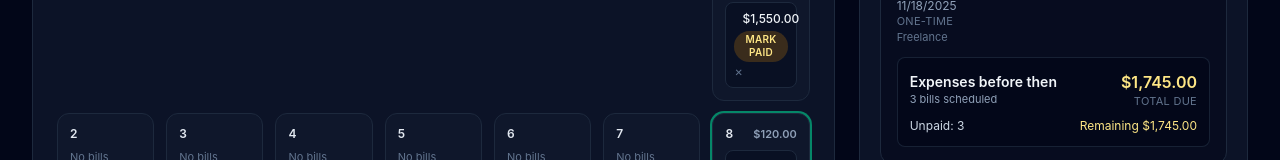
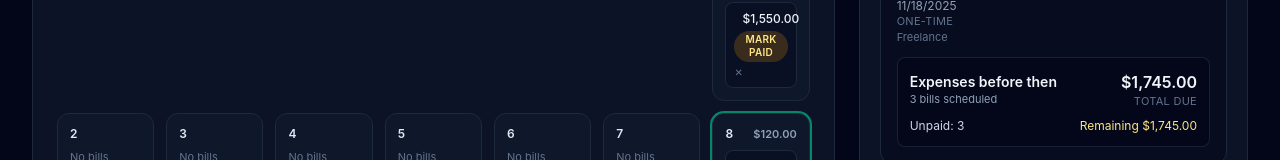
Before and after one commit to HelloDanni/billflow, a React (Vite) app: page / in a window 1280 px wide. Shown: the part 418-578 px from the top of the page. Built offline with nearby package versions, Linux system fonts and the light colour scheme.

Commit message:
Update UI: change text color for total due in income summary

```diff
--- a/src/App.tsx
+++ b/src/App.tsx
@@ -986,7 +986,7 @@ function App() {
                         </p>
                       </div>
                       <div className="text-right">
-                        <p className="text-base font-semibold text-amber-200">{currency(nextIncomeSummary.totalDue)}</p>
+                        <p className="text-base font-semibold text-slate-100">{currency(nextIncomeSummary.totalDue)}</p>
                         <p className="text-[11px] uppercase tracking-wide text-slate-500">Total due</p>
                       </div>
                     </div>
```
